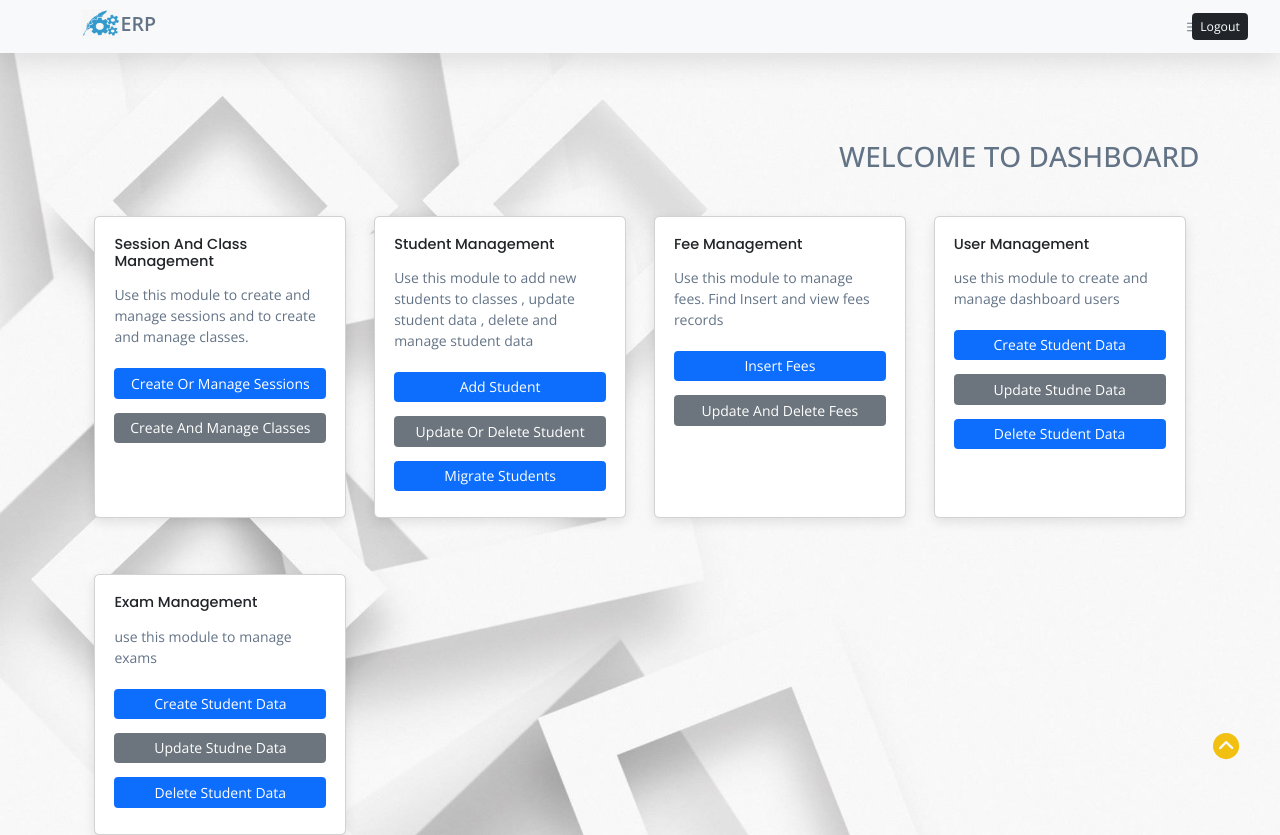
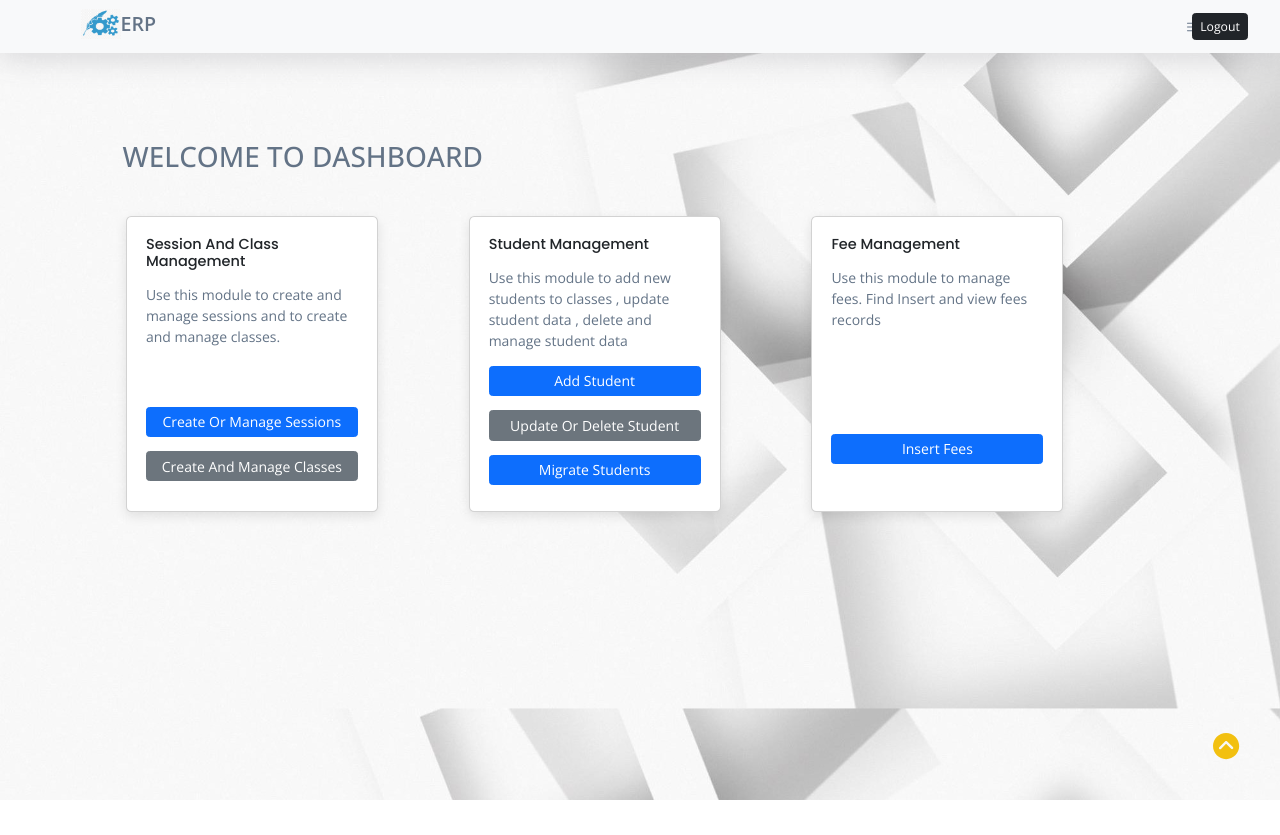
Before and after one commit to piyushNextupgrad/erpFrontend, a Next.js app: page / in a window 1280 px wide. After the commit the page ends 800 px from the top, so only its background shows below. Built offline with nearby package versions, Linux system fonts and the light colour scheme; sample sign-in values are in the browser's storage.

Commit message:
implemented swal in fee module

```diff
--- a/components/StaticContent.js
+++ b/components/StaticContent.js
@@ -30,31 +30,27 @@ export const studentManagement = [
     option: "fee management",
     summary:
       "Use this module to manage fees. Find Insert and view fees records",
-    btn: ["Insert Fees", "Update and Delete Fees"],
-    links: [
-      "/fees-management/",
-      "/session-management/update-session",
-      "/session-management/delete-session",
-    ],
+    btn: ["Insert Fees"],
+    links: ["/fees-management/"],
   },
-  {
-    option: "user management",
-    summary: "use this module to create and manage dashboard users",
-    btn: ["create student data", "update studne data", "delete student data"],
-    links: [
-      "/session-management/create-session",
-      "/session-management/update-session",
-      "/session-management/delete-session",
-    ],
-  },
-  {
-    option: "exam management",
-    summary: "use this module to manage exams",
-    btn: ["create student data", "update studne data", "delete student data"],
-    links: [
-      "/session-management/create-session",
-      "/session-management/update-session",
-      "/session-management/delete-session",
-    ],
-  },
+  // {
+  //   option: "user management",
+  //   summary: "use this module to create and manage dashboard users",
+  //   btn: ["create student data", "update studne data", "delete student data"],
+  //   links: [
+  //     "/session-management/create-session",
+  //     "/session-management/update-session",
+  //     "/session-management/delete-session",
+  //   ],
+  // },
+  // {
+  //   option: "exam management",
+  //   summary: "use this module to manage exams",
+  //   btn: ["create student data", "update studne data", "delete student data"],
+  //   links: [
+  //     "/session-management/create-session",
+  //     "/session-management/update-session",
+  //     "/session-management/delete-session",
+  //   ],
+  // },
 ];
--- a/components/cardComponent.js
+++ b/components/cardComponent.js
@@ -10,16 +10,21 @@ function CardComp({ item }) {
           <h5>{item.option}</h5>
         </Card.Title>
         <Card.Text className="summary my-3">{item.summary}</Card.Text>
+        <div className="card-btnGroup">
           <Button className="my-2 w-100 btn-sm btn2">
             <Link className="cardLink" href={item.links[0]}>
               {item.btn[0]}
             </Link>
           </Button>
+          {item.btn[1] ? (
+            <>
               <Button className="my-2 w-100 btn-sm btn2" variant="secondary">
                 <Link className="cardLink" href={item.links[1]}>
                   {item.btn[1]}
                 </Link>
               </Button>
+            </>
+          ) : null}
           {item.btn[2] ? (
             <Button className="my-2 w-100 btn-sm btn2">
               <Link className="cardLink" href={item.links[2]}>
@@ -27,6 +32,7 @@ function CardComp({ item }) {
               </Link>
             </Button>
           ) : null}
+        </div>
       </Card.Body>
     </Card>
   );
--- a/pages/Login.js
+++ b/pages/Login.js
@@ -38,6 +38,7 @@ const Login = () => {
 
         const token = res.data.token;
         localStorage.setItem("adminTokenErpApplication", token);
+        localStorage.setItem("settings", res.data.setting.schoolName);
         router.push("/");
       } else {
         dispatch(change(false));
--- a/pages/index.js
+++ b/pages/index.js
@@ -17,7 +17,7 @@ export default function Home() {
       </Head>
       <main className={styles.main}>
         <div className="container">
-          <h2 className="mb-5 text-end">WELCOME TO DASHBOARD</h2>
+          <h2 className="mb-5 px-5">WELCOME TO DASHBOARD</h2>
 
           <div className={styles.card}>
             {studentManagement.map((item, index) => (
--- a/styles/Home.module.css
+++ b/styles/Home.module.css
@@ -1,10 +1,6 @@
 .main {
   position: relative; /* Ensure proper positioning of overlay */
   padding-top: 10em;
-
-  background-image: url("/white-back.jpg");
-  background-position: center;
-  background-size: cover;
 }
 
 /* .card {
--- a/styles/globals.css
+++ b/styles/globals.css
@@ -13,8 +13,6 @@ body {
   background-image: url("/white-back2.jpg");
   background-position: center;
   background-size: cover;
-
-  background-repeat: repeat-y;
 }
 .main {
   position: relative;
@@ -145,3 +143,10 @@ h5 {
   justify-content: flex-end;
   gap: 30px;
 }
+
+.card-btnGroup {
+  display: flex;
+  height: 127px;
+  flex-direction: column;
+  justify-content: flex-end;
+}
```
Also changed, not shown: components/popups/InsertFeePopup.jsx (+21 -1 lines), pages/fees-management/index.js (+11 -3 lines). Lines whose indentation alone changed are shown as unchanged.
